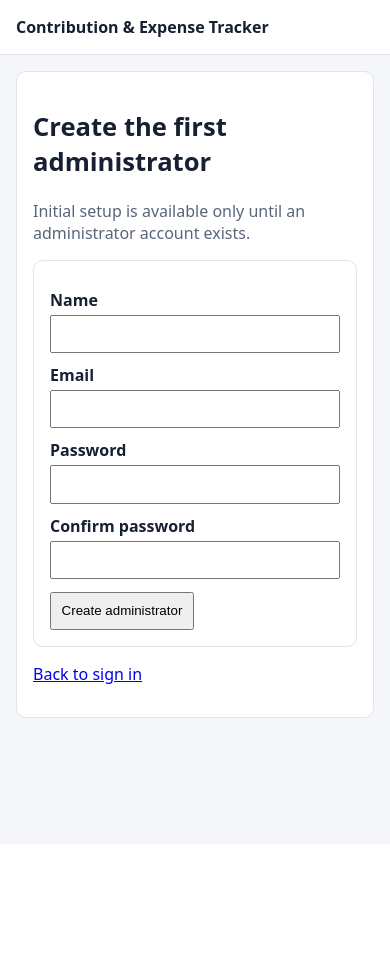
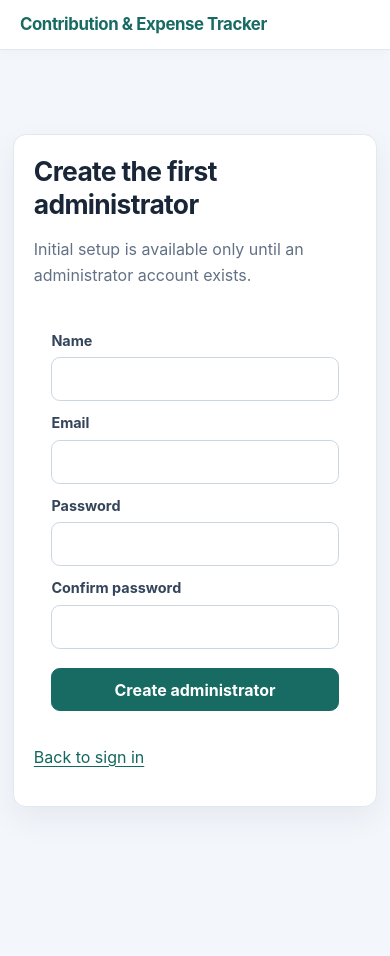
Before and after one commit to NightsProject/Contribution-Tracker, a FastAPI app: page /setup in a window 390 px wide. Before the commit the page ends 718 px from the top, so only its background shows below. Run offline with FastAPI, Linux system fonts and the light colour scheme; data comes from the database, SQL or seed files in the repository.

Commit message:
Improve shared responsive UI styling
Co-authored-by: Copilot <223556219+Copilot@users.noreply.github.com>

```diff
--- a/app/main.py
+++ b/app/main.py
@@ -1,5 +1,8 @@
+from pathlib import Path
+
 from fastapi import FastAPI, Request
 from fastapi.responses import RedirectResponse
+from fastapi.staticfiles import StaticFiles
 
 from app.config import get_settings
 from app.routes import (
@@ -26,7 +29,7 @@ async def add_security_headers(request: Request, call_next):
         "Content-Security-Policy",
         "default-src 'self'; base-uri 'self'; form-action 'self'; "
         "frame-ancestors 'none'; object-src 'none'; img-src 'self'; "
-        "style-src 'self' 'unsafe-inline'; script-src 'none'",
+        "style-src 'self'; script-src 'none'",
     )
     if get_settings().session_cookie_secure:
         response.headers.setdefault(
@@ -35,6 +38,12 @@ async def add_security_headers(request: Request, call_next):
         )
     return response
 
+
+app.mount(
+    "/static",
+    StaticFiles(directory=Path(__file__).resolve().parent / "static"),
+    name="static",
+)
 
 app.include_router(auth.router)
 app.include_router(dashboard.router)
--- /dev/null
+++ b/app/static/app.css
@@ -0,0 +1,487 @@
+:root {
+  color-scheme: light;
+  font-family: Inter, ui-sans-serif, system-ui, -apple-system, BlinkMacSystemFont, "Segoe UI", sans-serif;
+  color: #192638;
+  background: #f3f6fb;
+  font-synthesis: none;
+  text-rendering: optimizeLegibility;
+  --ink: #192638;
+  --muted: #627186;
+  --line: #e1e8f0;
+  --surface: #fff;
+  --accent: #176b63;
+  --accent-hover: #10584f;
+  --accent-soft: #e9f5f2;
+  --shadow: 0 12px 32px rgb(25 38 56 / 6%);
+}
+
+* {
+  box-sizing: border-box;
+}
+
+body {
+  min-width: 320px;
+  min-height: 100vh;
+  margin: 0;
+  background: #f3f6fb;
+}
+
+header {
+  display: flex;
+  align-items: center;
+  justify-content: space-between;
+  gap: 1.5rem;
+  padding: .9rem max(1.25rem, calc((100% - 76rem) / 2));
+  background: var(--surface);
+  border-bottom: 1px solid var(--line);
+  box-shadow: 0 2px 12px rgb(25 38 56 / 3%);
+}
+
+header > strong {
+  color: var(--accent);
+  font-size: 1.05rem;
+  letter-spacing: -.025em;
+}
+
+.header-navigation {
+  display: flex;
+  align-items: center;
+  justify-content: flex-end;
+  gap: 1.1rem;
+  flex-wrap: wrap;
+}
+
+.header-navigation > span {
+  color: var(--muted);
+  font-size: .9rem;
+}
+
+main {
+  width: min(76rem, 100%);
+  margin: 2rem auto;
+  padding: 0 1.25rem 3rem;
+}
+
+h1,
+h2,
+h3 {
+  color: var(--ink);
+  letter-spacing: -.025em;
+  line-height: 1.25;
+}
+
+h1 {
+  margin: 0 0 .65rem;
+  font-size: clamp(1.65rem, 3vw, 2rem);
+}
+
+h2 {
+  margin: 0 0 1rem;
+  font-size: 1.2rem;
+}
+
+h3 {
+  margin: 0 0 .5rem;
+  font-size: 1rem;
+}
+
+p {
+  line-height: 1.6;
+}
+
+img {
+  max-width: 100%;
+  height: auto;
+  border-radius: .65rem;
+}
+
+a {
+  color: #12675e;
+  text-decoration-thickness: .08em;
+  text-underline-offset: .18em;
+}
+
+a:hover {
+  color: #0c4d46;
+}
+
+a:focus-visible,
+button:focus-visible,
+input:focus-visible,
+select:focus-visible,
+textarea:focus-visible {
+  outline: 3px solid rgb(30 132 119 / 30%);
+  outline-offset: 2px;
+}
+
+section,
+.card {
+  margin: 1.25rem 0;
+  padding: clamp(1rem, 2vw, 1.5rem);
+  background: var(--surface);
+  border: 1px solid var(--line);
+  border-radius: 1rem;
+  box-shadow: var(--shadow);
+}
+
+article:not(.card) {
+  margin: 1rem 0;
+  padding: 1.15rem;
+  background: #fbfcfe;
+  border: 1px solid var(--line);
+  border-radius: .75rem;
+}
+
+form:not(.inline) {
+  display: grid;
+  gap: .45rem;
+  margin: 1rem 0;
+  padding: 1rem;
+  background: #f8fafc;
+  border: 1px solid var(--line);
+  border-radius: .75rem;
+}
+
+label {
+  display: block;
+  margin: .35rem 0 .1rem;
+  color: #34445a;
+  font-size: .9rem;
+  font-weight: 650;
+}
+
+input,
+select,
+textarea,
+button {
+  max-width: 100%;
+  font: inherit;
+}
+
+input:not([type=checkbox]),
+select,
+textarea {
+  width: 100%;
+  min-height: 2.75rem;
+  padding: .65rem .75rem;
+  color: var(--ink);
+  background: var(--surface);
+  border: 1px solid #cbd6e2;
+  border-radius: .55rem;
+  transition: border-color .15s ease, box-shadow .15s ease;
+}
+
+input:not([type=checkbox]):focus,
+select:focus,
+textarea:focus {
+  border-color: #48a092;
+  box-shadow: 0 0 0 3px rgb(30 132 119 / 12%);
+}
+
+input[type=file] {
+  padding: .5rem;
+}
+
+input[type=checkbox] {
+  width: 1rem;
+  height: 1rem;
+  accent-color: var(--accent);
+  vertical-align: -.12rem;
+}
+
+textarea {
+  min-height: 8rem;
+  resize: vertical;
+}
+
+button {
+  justify-self: start;
+  min-height: 2.65rem;
+  margin-top: .55rem;
+  padding: .65rem 1rem;
+  color: white;
+  font-weight: 650;
+  background: var(--accent);
+  border: 1px solid var(--accent);
+  border-radius: .55rem;
+  cursor: pointer;
+  transition: background .15s ease, border-color .15s ease, transform .15s ease;
+}
+
+button:hover {
+  background: var(--accent-hover);
+  border-color: var(--accent-hover);
+}
+
+button:active {
+  transform: translateY(1px);
+}
+
+.inline {
+  display: inline;
+  margin: 0;
+  padding: 0;
+  background: transparent;
+  border: 0;
+}
+
+.inline button {
+  min-height: 2.35rem;
+  margin: 0;
+  padding: .5rem .8rem;
+}
+
+table {
+  display: block;
+  width: 100%;
+  overflow-x: auto;
+  border-collapse: separate;
+  border-spacing: 0;
+}
+
+th,
+td {
+  padding: .8rem .85rem;
+  text-align: left;
+  vertical-align: top;
+  border-bottom: 1px solid #e8edf3;
+}
+
+th {
+  color: #526278;
+  font-size: .76rem;
+  font-weight: 700;
+  letter-spacing: .055em;
+  text-transform: uppercase;
+  background: #f7f9fc;
+}
+
+tbody tr:hover {
+  background: #f8fbfd;
+}
+
+td form:not(.inline) {
+  min-width: 15rem;
+  margin: .25rem 0;
+  padding: .85rem;
+}
+
+.error {
+  padding: .8rem 1rem;
+  color: #8e2929;
+  background: #fff1ef;
+  border: 1px solid #f4d0ca;
+  border-radius: .65rem;
+}
+
+[role=status] {
+  padding: .8rem 1rem;
+  color: #14594b;
+  background: #eaf6f0;
+  border: 1px solid #c7e8d8;
+  border-radius: .65rem;
+}
+
+.muted {
+  color: var(--muted);
+}
+
+.summary-grid {
+  display: grid;
+  grid-template-columns: repeat(auto-fit, minmax(12rem, 1fr));
+  gap: .9rem;
+}
+
+.summary-grid .card {
+  min-height: 8rem;
+  margin: 0;
+  padding: 1.15rem;
+}
+
+.summary-grid .card h3 {
+  color: var(--muted);
+  font-size: .85rem;
+  font-weight: 650;
+  letter-spacing: 0;
+}
+
+.summary-grid .card p {
+  margin: .7rem 0 0;
+  color: var(--ink);
+  font-size: clamp(1.45rem, 3vw, 1.9rem);
+  font-weight: 750;
+  letter-spacing: -.04em;
+  font-variant-numeric: tabular-nums;
+}
+
+.summary-grid .card:first-child {
+  background: var(--accent-soft);
+  border-color: #cce8df;
+}
+
+.summary-grid .card:first-child p {
+  color: var(--accent);
+}
+
+.filter-form {
+  grid-template-columns: repeat(auto-fit, minmax(12rem, 1fr));
+  align-items: end;
+}
+
+.filter-form .field {
+  min-width: 0;
+}
+
+.filter-form button {
+  margin-top: 0;
+}
+
+nav {
+  display: flex;
+  align-items: center;
+  gap: .45rem;
+  margin-top: 1rem;
+  flex-wrap: wrap;
+}
+
+.header-navigation nav {
+  margin-top: 0;
+}
+
+.header-navigation nav a,
+nav[aria-label="Transaction pages"] a {
+  padding: .55rem .7rem;
+  color: #40516a;
+  font-size: .9rem;
+  font-weight: 600;
+  text-decoration: none;
+  border-radius: .5rem;
+}
+
+.header-navigation nav a:hover,
+nav[aria-label="Transaction pages"] a:hover {
+  color: var(--accent);
+  background: var(--accent-soft);
+}
+
+nav[aria-label="Transaction pages"] a {
+  background: var(--surface);
+  border: 1px solid var(--line);
+}
+
+.auth-card {
+  max-width: 30rem;
+  margin: clamp(2rem, 10vh, 6rem) auto;
+  padding: clamp(1.25rem, 4vw, 2rem);
+}
+
+.auth-card form {
+  margin-top: 1.25rem;
+  padding: 1.1rem;
+  background: transparent;
+  border: 0;
+}
+
+.auth-card form button {
+  width: 100%;
+  justify-self: stretch;
+  margin-top: .75rem;
+}
+
+.instructions {
+  padding: .9rem 1rem;
+  white-space: pre-wrap;
+  background: #f6f9fc;
+  border-left: 3px solid #78b9ad;
+  border-radius: 0 .5rem .5rem 0;
+}
+
+form[action$="/reject"] button,
+form[action$="/end"] button {
+  background: #a63d3d;
+  border-color: #a63d3d;
+}
+
+form[action$="/reject"] button:hover,
+form[action$="/end"] button:hover {
+  background: #842e2e;
+  border-color: #842e2e;
+}
+
+@media (max-width: 52rem) {
+  header {
+    align-items: flex-start;
+    flex-direction: column;
+    gap: .75rem;
+  }
+
+  .header-navigation {
+    align-items: flex-start;
+    justify-content: flex-start;
+    width: 100%;
+    gap: .65rem;
+  }
+
+  .header-navigation nav {
+    width: 100%;
+  }
+
+  main {
+    margin-top: 1.25rem;
+  }
+}
+
+@media (max-width: 38rem) {
+  main {
+    padding: 0 .8rem 2rem;
+  }
+
+  section,
+  .card {
+    border-radius: .8rem;
+  }
+
+  .summary-grid {
+    grid-template-columns: repeat(2, minmax(0, 1fr));
+    gap: .6rem;
+  }
+
+  .summary-grid .card {
+    min-height: 7rem;
+    padding: .9rem;
+  }
+
+  .summary-grid .card p {
+    font-size: 1.35rem;
+  }
+
+  .header-navigation {
+    flex-direction: column;
+  }
+
+  .header-navigation nav {
+    gap: .15rem;
+  }
+
+  .header-navigation nav a {
+    padding: .45rem .55rem;
+  }
+
+  .filter-form {
+    grid-template-columns: 1fr;
+  }
+
+  th,
+  td {
+    padding: .65rem;
+  }
+}
+
+@media (prefers-reduced-motion: reduce) {
+  *,
+  *::before,
+  *::after {
+    scroll-behavior: auto !important;
+    transition-duration: .01ms !important;
+  }
+}
--- a/app/templates/base.html
+++ b/app/templates/base.html
@@ -4,31 +4,7 @@
   <meta charset="utf-8">
   <meta name="viewport" content="width=device-width, initial-scale=1">
   <title>{% block title %}{{ app_name }}{% endblock %}</title>
-  <style>
-    :root { color-scheme: light; font-family: system-ui, sans-serif; color: #172033; background: #f4f6fa; }
-    body { margin: 0; }
-    header { display: flex; justify-content: space-between; align-items: center; gap: 1rem; padding: 1rem max(1rem, calc((100% - 64rem) / 2)); background: #fff; border-bottom: 1px solid #dfe4ec; }
-    .header-navigation { display: flex; align-items: center; justify-content: flex-end; gap: 1rem; flex-wrap: wrap; }
-    main { max-width: 64rem; margin: 2rem auto; padding: 0 1rem; }
-    h1 { font-size: 1.6rem; }
-    form, section, .card { background: white; border: 1px solid #dfe4ec; border-radius: .6rem; padding: 1rem; margin: 1rem 0; }
-    label { display: block; margin: .7rem 0 .25rem; font-weight: 600; }
-    input, select, button { box-sizing: border-box; padding: .6rem; max-width: 100%; }
-    input:not([type=checkbox]), select { width: 100%; }
-    button { cursor: pointer; margin-top: .8rem; }
-    table { width: 100%; border-collapse: collapse; display: block; overflow-x: auto; }
-    th, td { text-align: left; vertical-align: top; border-bottom: 1px solid #e8ebf0; padding: .7rem; }
-    .error { color: #a32121; background: #fff2f0; padding: .7rem; border-radius: .3rem; }
-    .muted { color: #596579; }
-    .inline { display: inline; padding: 0; margin: 0; border: 0; }
-    .summary-grid { display: grid; grid-template-columns: repeat(auto-fit, minmax(10rem, 1fr)); gap: .75rem; }
-    .summary-grid .card { margin: 0; }
-    textarea { box-sizing: border-box; width: 100%; max-width: 100%; padding: .6rem; font: inherit; }
-    nav { display: flex; gap: 1rem; margin-top: 1rem; flex-wrap: wrap; }
-    .header-navigation nav { margin-top: 0; }
-    .instructions { white-space: pre-wrap; }
-    @media (max-width: 40rem) { header { align-items: flex-start; flex-direction: column; } .header-navigation { align-items: flex-start; justify-content: flex-start; flex-direction: column; } main { margin-top: 1rem; } }
-  </style>
+  <link rel="stylesheet" href="/static/app.css">
 </head>
 <body>
   {% include "partials/header.html" %}
--- a/app/templates/login.html
+++ b/app/templates/login.html
@@ -1,7 +1,7 @@
 {% extends "base.html" %}
 {% block title %}Sign in · {{ app_name }}{% endblock %}
 {% block content %}
-<section>
+<section class="auth-card">
   <h1>Sign in</h1>
   <p class="muted">Sign in to your account.</p>
   {% if error %}<p class="error" role="alert">{{ error }}</p>{% endif %}
--- a/app/templates/setup.html
+++ b/app/templates/setup.html
@@ -1,7 +1,7 @@
 {% extends "base.html" %}
 {% block title %}Create administrator · {{ app_name }}{% endblock %}
 {% block content %}
-<section>
+<section class="auth-card">
   <h1>Create the first administrator</h1>
   <p class="muted">Initial setup is available only until an administrator account exists.</p>
   {% if error %}<p class="error" role="alert">{{ error }}</p>{% endif %}
--- a/app/templates/signup.html
+++ b/app/templates/signup.html
@@ -1,7 +1,7 @@
 {% extends "base.html" %}
 {% block title %}Sign up · {{ app_name }}{% endblock %}
 {% block content %}
-<section>
+<section class="auth-card">
   <h1>Create an account</h1>
   <p class="muted">New accounts are contributors with standard user access.</p>
   {% if error %}<p class="error" role="alert">{{ error }}</p>{% endif %}
```
Also changed, not shown: app/templates/dashboard.html (+14 -2 lines), docs/design/shared_ui_styling.md (added, +18 -0 lines), tests/test_health.py (+10 -0 lines).
